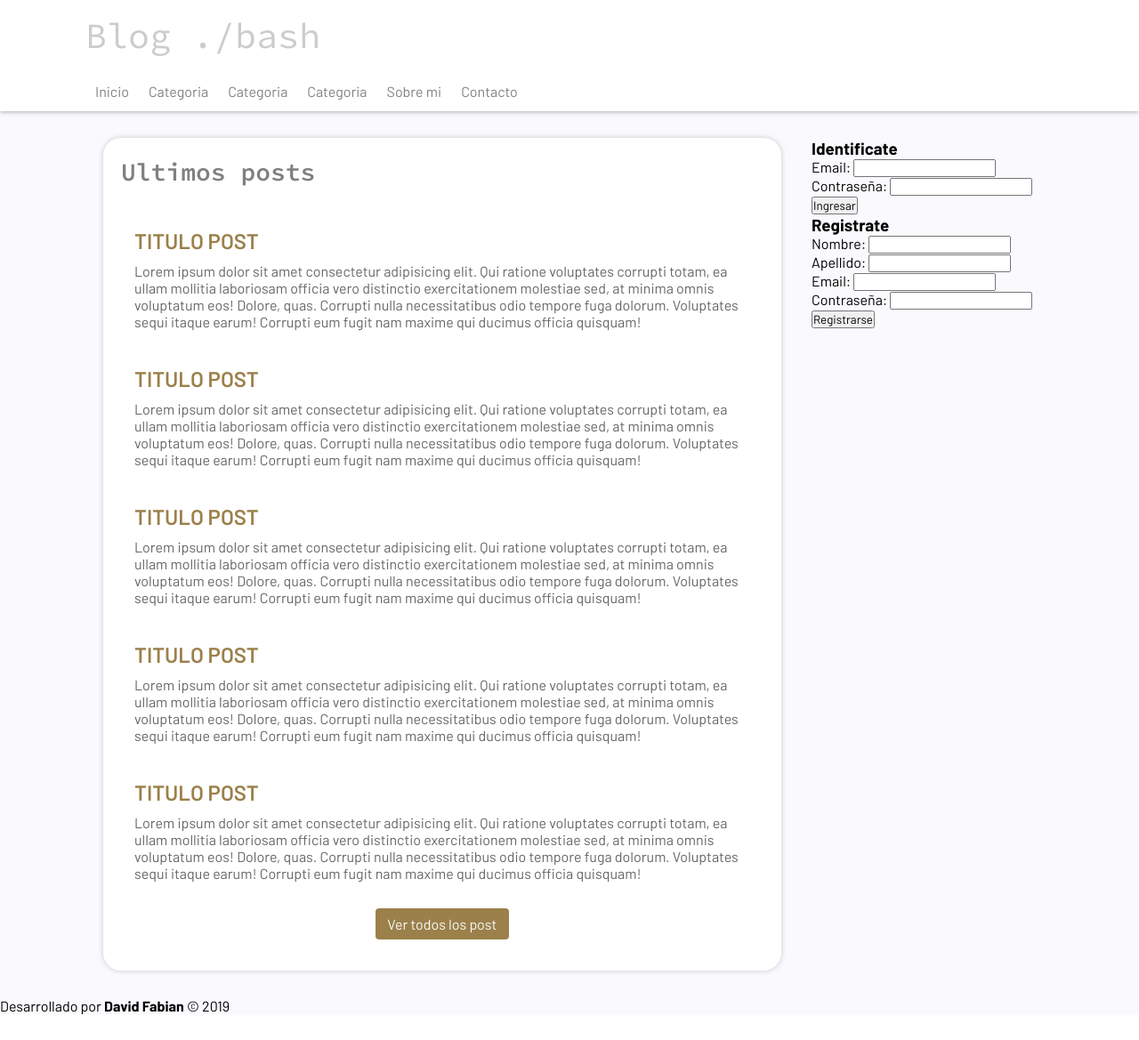
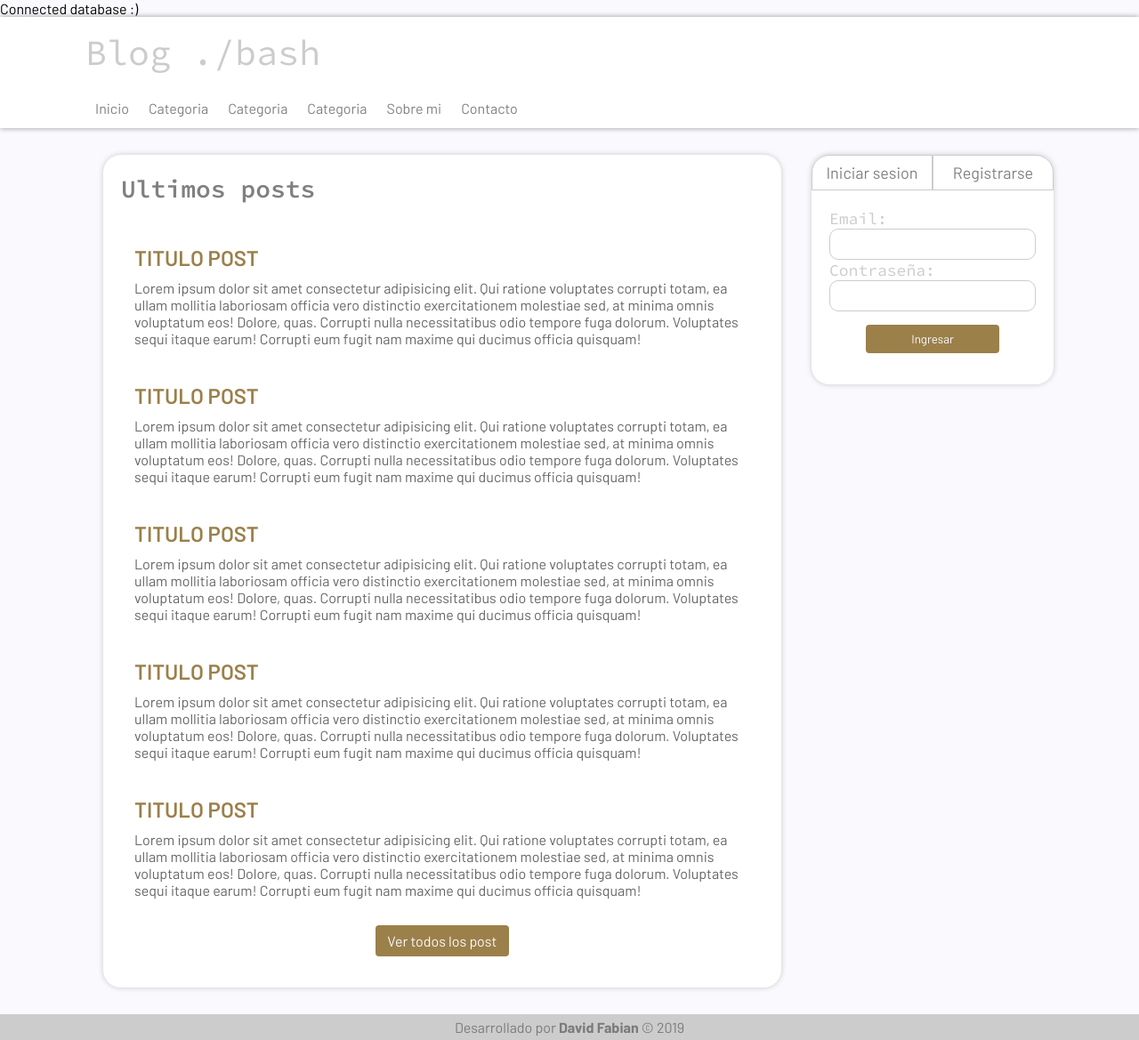
Before and after one commit to davidfabianok/bash-blog, a PHP site: page / in a window 1280 px wide. Shown: the whole page at 89% size. Before the commit the page ends 1140 px from the top, so only its background shows below. Run offline with PHP 8.4, Linux system fonts and the light colour scheme.

Commit message:
valida el register.php

```diff
--- /dev/null
+++ b/app/script.js
@@ -0,0 +1,15 @@
+var btnLogin = document.getElementById('btnLogin')
+var login = document.getElementById('login')
+
+var btnRegister = document.getElementById('btnRegister')
+var register = document.getElementById('register')
+
+btnLogin.addEventListener('click', ()=>{
+    register.classList.remove('active')
+    login.classList.add('active')
+})
+
+btnRegister.addEventListener('click', ()=>{
+    login.classList.remove('active')
+    register.classList.add('active')
+})
--- /dev/null
+++ b/includes/conexion.php
@@ -0,0 +1,9 @@
+<?php
+session_start();
+
+try {
+    $conexion = new PDO('mysql:host=localhost;dbname=blog_bash','root','52752');
+    echo 'Connected database :)';
+} catch (PDOException $e) {
+    echo 'Error :( : '. $e->getMessage();
+}
--- /dev/null
+++ b/includes/footer.php
@@ -0,0 +1,6 @@
+<!-- FOOTER -->
+<footer>
+        <div>
+            <p>Desarrollado por <b>David Fabian</b> &COPY; 2019</p>
+        </div>
+    </footer>
--- /dev/null
+++ b/includes/header.php
@@ -0,0 +1,17 @@
+<!-- HEADER -->
+<header>
+    <div class="logo container">
+        <a href="index.php">Blog ./bash</a>
+    </div>
+    <!-- NAV -->
+    <nav>
+        <ul class="container">
+            <li><a href="index.php">Inicio</a></li>
+            <li><a href="">Categoria</a></li>
+            <li><a href="">Categoria</a></li>
+            <li><a href="">Categoria</a></li>
+            <li><a href="">Sobre mi</a></li>
+            <li><a href="">Contacto</a></li>
+        </ul>
+    </nav>
+</header>
--- /dev/null
+++ b/includes/sidebar.php
@@ -0,0 +1,50 @@
+<!-- SIDEBAR -->
+<aside>
+    <div class="menu-aside">
+        <button id="btnLogin" class="login">Iniciar sesion</button>
+        <button id="btnRegister" class="register">Registrarse</button>
+    </div>
+    <div id="login" class="active">
+        <form action="login.php" method="POST">
+            <div>
+                <label for="email">Email:</label>
+                <input type="email" name="email" id="email">
+            </div>
+            <div>
+                <label for="password">Contraseña:</label>
+                <input type="password" name="password" id="password">
+            </div>
+            <div class="submit">
+                <input type="submit" name="login" value="Ingresar">
+            </div>
+        </form>
+    </div>
+    <div id="register">
+        <form action="register.php" method="POST">
+            <div>
+                <label for="name">Nombre:</label>
+                <input type="text" name="name" id="name">
+                <span class="alert"><?=$_SESSION['error']['name'] ?? ''?></span>
+            </div>
+            <div>
+                <label for="surname">Apellido:</label>
+                <input type="text" name="surname" id="surname">
+                <span class="alert"><?=$_SESSION['error']['surname'] ?? ''?></span>
+            </div>
+            <div>
+                <label for="email">Email:</label>
+                <input type="email" name="email" id="emailr">
+                <span class="alert"><?=$_SESSION['error']['email'] ?? ''?></span>
+
+            </div>
+            <div>
+                <label for="password">Contraseña:</label>
+                <input type="password" name="password" id="passwordr">
+                <span class="alert"><?=$_SESSION['error']['password'] ?? ''?></span>
+            </div>
+            <div class="submit">
+                <input type="submit" name="register" value="Registrarse">
+            </div>
+        </form>
+    </div>
+</aside>
--- a/index.php
+++ b/index.php
@@ -1,5 +1,7 @@
+<?php require_once('includes/conexion.php') ?>
+
 <!DOCTYPE html>
-<html lang="en">
+<html lang="es">
 
 <head>
     <meta charset="UTF-8">
@@ -11,67 +13,9 @@
 </head>
 
 <body>
-    <!-- HEADER -->
-    <header>
-        <div class="logo container">
-            <a href="index.php">Blog ./bash</a>
-        </div>
-        <!-- NAV -->
-        <nav>
-            <ul class="container">
-                <li><a href="index.php">Inicio</a></li>
-                <li><a href="">Categoria</a></li>
-                <li><a href="">Categoria</a></li>
-                <li><a href="">Categoria</a></li>
-                <li><a href="">Sobre mi</a></li>
-                <li><a href="">Contacto</a></li>
-            </ul>
-        </nav>
-    </header>
+    <?php require_once('includes/header.php') ?>
     <div class="main container">
-        <!-- SIDEBAR -->
-        <aside>
-            <div id="login">
-                <h3>Identificate</h3>
-                <form action="login.php" method="POST">
-                    <div>
-                        <label for="email">Email:</label>
-                        <input type="email" name="email" id="email">
-                    </div>
-                    <div>
-                        <label for="password">Contraseña:</label>
-                        <input type="pass" name="password" id="password">
-                    </div>
-                    <div>
-                        <input type="submit" value="Ingresar">
-                    </div>
-                </form>
-            </div>
-            <div id="register">
-                <h3>Registrate</h3>
-                <form action="register.php" method="POST">
-                    <div>
-                        <label for="name">Nombre:</label>
-                        <input type="text" name="name" id="name">
-                    </div>
-                    <div>
-                        <label for="surname">Apellido:</label>
-                        <input type="text" name="surname" id="surname">
-                    </div>
-                    <div>
-                        <label for="email">Email:</label>
-                        <input type="email" name="email" id="email">
-                    </div>
-                    <div>
-                        <label for="password">Contraseña:</label>
-                        <input type="pass" name="password" id="password">
-                    </div>
-                    <div>
-                        <input type="submit" value="Registrarse">
-                    </div>
-                </form>
-            </div>
-        </aside>
+    <?php require_once('includes/sidebar.php') ?>
         <!-- MAIN -->
         <main>
             <section class="posts">
@@ -112,14 +56,9 @@
 
             </section>
         </main>
-
     </div>
-    <!-- FOOTER -->
-    <footer>
-        <div>
-            <p>Desarrollado por <b>David Fabian</b> &COPY; 2019</p>
-        </div>
-    </footer>
+    <?php require_once('includes/footer.php') ?>
+    <script src="app/script.js"></script>
 </body>
 
 </html>
--- /dev/null
+++ b/login.php
@@ -0,0 +1,4 @@
+<?php
+
+var_dump($_POST);
+?>
--- a/styles/style.css
+++ b/styles/style.css
@@ -78,9 +78,129 @@ div.main{
 }
 aside{
     width: 25%;
+    height: fit-content;
+    border-radius: 20px;
+    background-color: #fff;
+    box-shadow: 0px 0px 6px 0px rgba(0,0,0,0.2);
 
 }
 
+.active{
+    display: block !important;
+}
+aside label{
+    color: #ccc;
+    font-size: 18px;
+    font-family: 'Source Code Pro', monospace;
+}
+/* MENU ASIDE */
+div.menu-aside{
+    background-color:transparent;
+    color: #fafafe;
+    display: flex;
+
+}
+div.menu-aside button{
+    background: transparent;
+    width: 50%;
+    height: 40px;
+    color: grey;
+    border: 1px solid rgba(0,0,0,0.2);
+    outline: none;
+    cursor: pointer;
+    font-size: 18px;
+
+}
+div.menu-aside button:hover{
+    background-color: #fafafe;
+    color: grey;
+    border: 1px solid #ccc;
+}
+div.menu-aside button:focus{
+    background: #ccc;
+    color: #fff;
+    transition: .4s all ease;
+
+}
+div.menu-aside button.login{
+    border-top-left-radius: 20px;
+}
+div.menu-aside button.register{
+    border-top-right-radius: 20px;
+}
+/* LOGIN*/
+#login{
+    padding: 20px;
+    display: none;
+}
+#login input[type='email'],
+#login input[type="password"]{
+    width: 100%;
+    padding: 7px;
+    border-radius: 10px;
+    border: 1px solid #ccc;
+    outline: none;
+    color: #666;
+    font-size: 16px;
+}
+#login input[type='email']:hover,
+#login input[type="password"]:hover{
+    border: 1px solid #9B804A;
+}
+#login input[type='email']:focus,
+#login input[type="password"]:focus{
+    border: 2px solid #9B804A;
+    transition: .2s all ease;
+}
+div.submit{
+    display: flex;
+    align-items: center;
+    justify-content: center;
+    margin: 15px auto;
+}
+aside input[type='submit']{
+    display: block;
+    text-align: center;
+    padding: 7px;
+    color: #fafafe;
+    background-color: #9B804A;
+    width: 150px;
+    border-radius: 4px;
+    border: 1px solid transparent;
+    transition: .4s all ease;
+}
+aside input[type='submit']:hover{
+    color: #9B804A;
+    background-color: #fafafe;
+    border: 1px solid #9B804A;
+}
+/* REGISTER */
+#register{
+    padding: 20px;
+    display: none;
+}
+#register input[type='text'],
+#register input[type='email'],
+#register input[type="password"]{
+    width: 100%;
+    padding: 7px;
+    border-radius: 10px;
+    border: 1px solid #ccc;
+    outline: none;
+    color: #666;
+    font-size: 16px;
+}
+#register input[type='text']:hover,
+#register input[type='email']:hover,
+#register input[type="password"]:hover{
+    border: 1px solid #9B804A;
+}
+#register input[type='text']:focus,
+#register input[type='email']:focus,
+#register input[type="password"]:focus{
+    border: 2px solid #9B804A;
+    transition: .2s all ease;
+}
 /* MAIN */
 
 main{
@@ -131,3 +251,10 @@ div.mas a:hover{
     background-color: #fafafe;
     border: 1px solid #9B804A;
 }
+/* FOOTER */
+footer{
+    background-color: #ccc;
+    padding: 5px;
+    text-align: center;
+    color: rgba(0,0,0,0.4);
+}
```
Also changed, not shown: register.php (added, +37 -0 lines).
